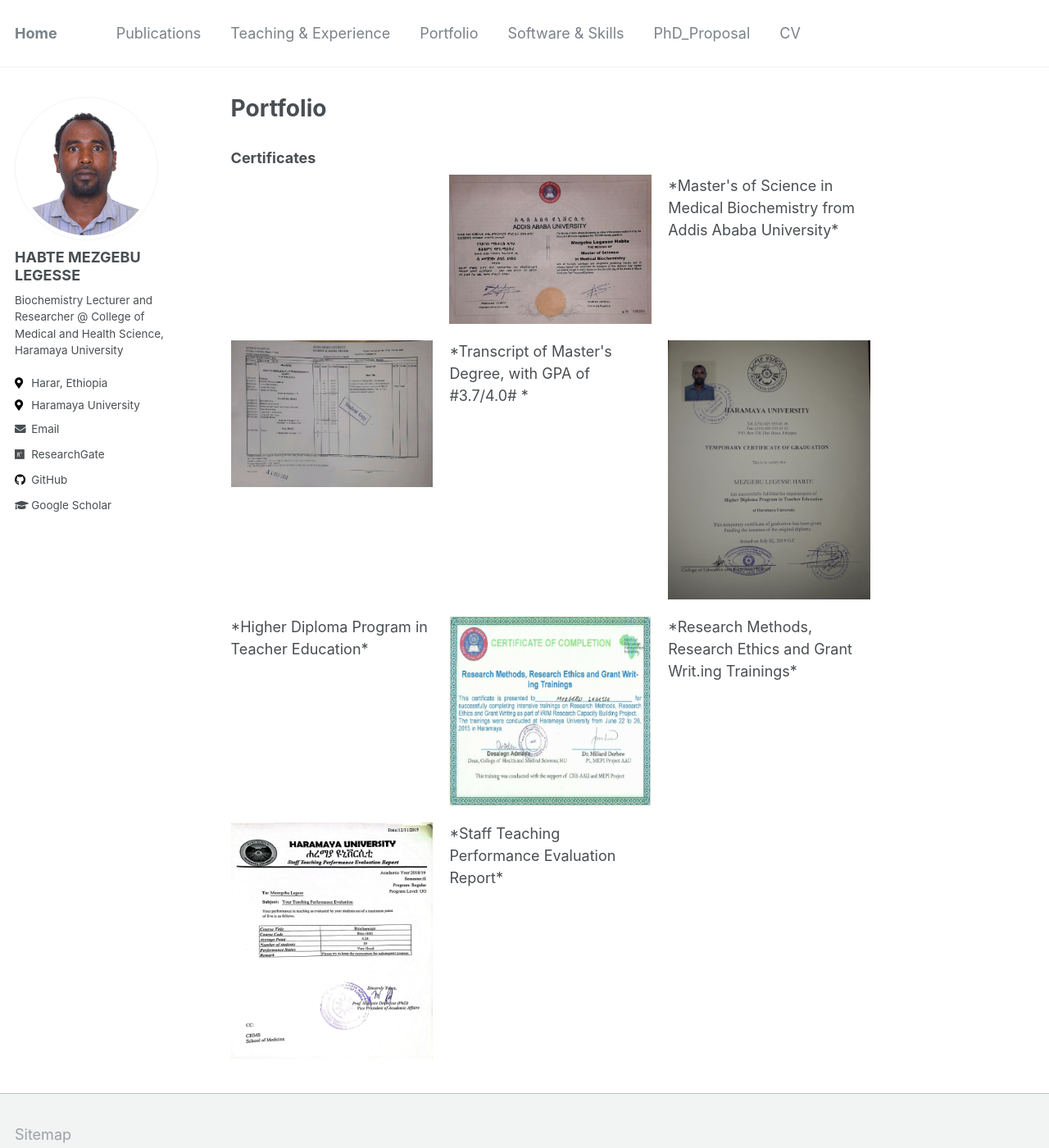
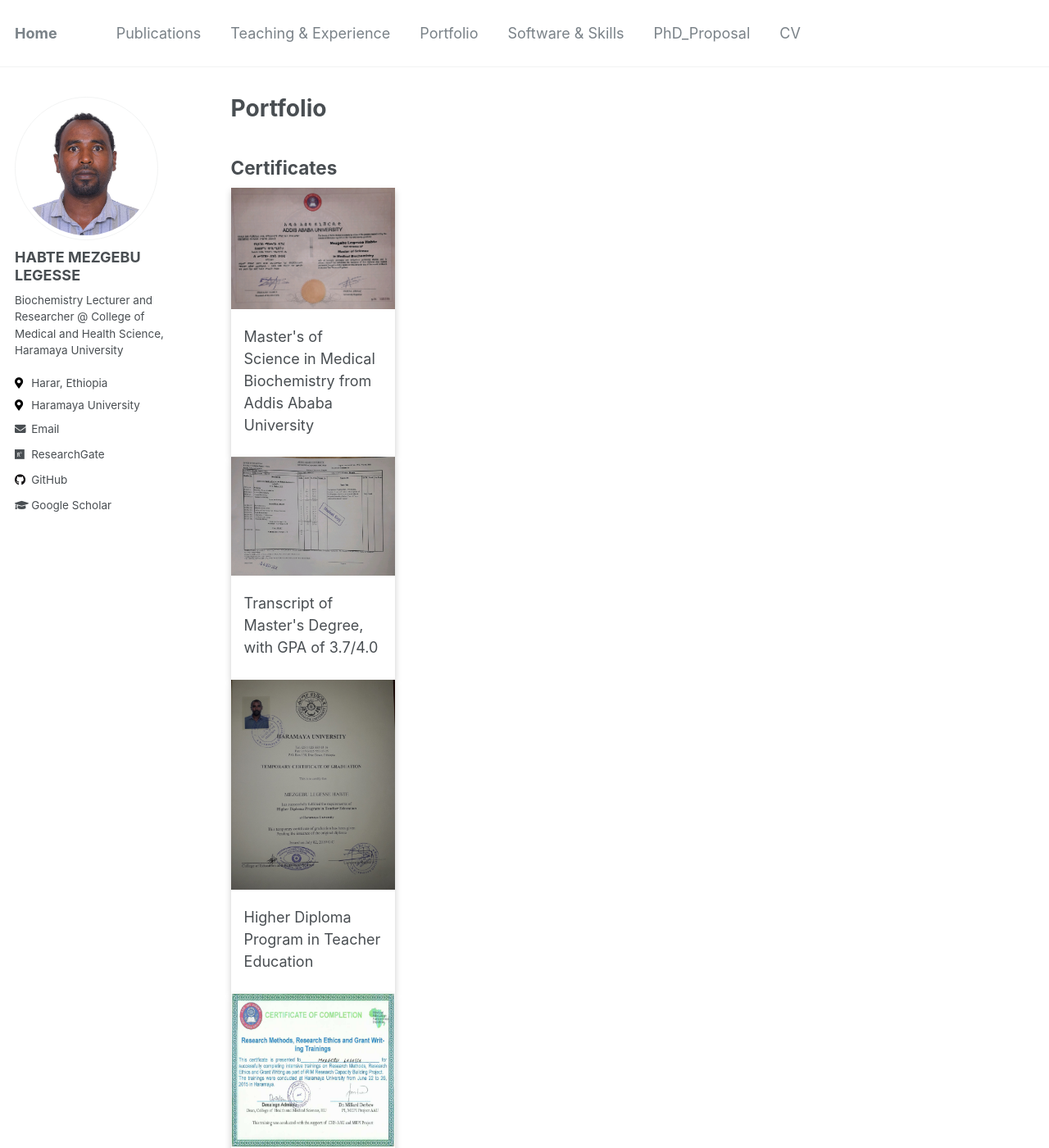
Before and after one commit to mezgebulegese/mezgebulegese.github.io, a Jekyll site: the page built from _pages/portfolio.md, in a window 1280 px wide and 1400 px high. Shown: the whole window at 82% size. Built offline with Jekyll 4.4.1, drawn with Linux system fonts in a browser that asks for light colours; some of the changed text lies outside the part shown.

Commit message:
Update portfolio.md

```diff
--- a/_pages/portfolio.md
+++ b/_pages/portfolio.md
@@ -5,25 +5,57 @@ permalink: /portfolio/
 author_profile: true
 ---
 
-### Certificates
+## Certificates
 
-<div style="display: grid; grid-template-columns: repeat(auto-fit, minmax(200px, 1fr)); gap: 20px;">
+<div class="card-container">
 
-<br/><img src='/images/portfolio/Certificate1.png' alt=''>
-*Master's of Science in Medical Biochemistry from Addis Ababa University*
+<div class="card">
+  <img src="/images/portfolio/Certificate1.png" alt="Certificate 1" style="width:100%">
+  <div class="container">
+    <p>Master's of Science in Medical Biochemistry from Addis Ababa University</p>
+  </div>
+</div>
 
-<br/><img src='/images/portfolio/Certificate2.png' alt=''>
-*Transcript of Master's Degree, with GPA of #3.7/4.0# *
+<div class="card">
+  <img src="/images/portfolio/Certificate2.png" alt="Certificate 2" style="width:100%">
+  <div class="container">
+    <p>Transcript of Master's Degree, with GPA of 3.7/4.0</p>
+  </div>
+</div>
 
-<br/><img src='/images/portfolio/Certificate3.png' alt=''>
-*Higher Diploma Program in Teacher Education*
+<div class="card">
+  <img src="/images/portfolio/Certificate3.png" alt="Certificate 3" style="width:100%">
+  <div class="container">
+    <p>Higher Diploma Program in Teacher Education</p>
+  </div>
+</div>
 
-<br/><img src='/images/portfolio/Certificate4.png' alt=''>
-*Research Methods, Research Ethics and Grant Writ.ing Trainings*
+<div class="card">
+  <img src="/images/portfolio/Certificate4.png" alt="Certificate 4" style="width:100%">
+  <div class="container">
+    <p>Research Methods, Research Ethics and Grant Writing Trainings</p>
+  </div>
+</div>
 
-<br/><img src='/images/portfolio/Certificate5.png' alt=''>
-*Staff Teaching Performance Evaluation Report*
+<div class="card">
+  <img src="/images/portfolio/Certificate5.png" alt="Certificate 5" style="width:100%">
+  <div class="container">
+    <p>Staff Teaching Performance Evaluation Report</p>
+  </div>
+</div>
 
 </div>
 
-{% include base_path %}
+<style>
+/* Style the card */
+.card {
+  box-shadow: 0 4px 8px 0 rgba(0,0,0,0.2);
+  transition: 0.3s;
+  width: 200px;
+}
+
+/* Add some padding inside the card container */
+.container {
+  padding: 2px 16px;
+}
+</style>
```
